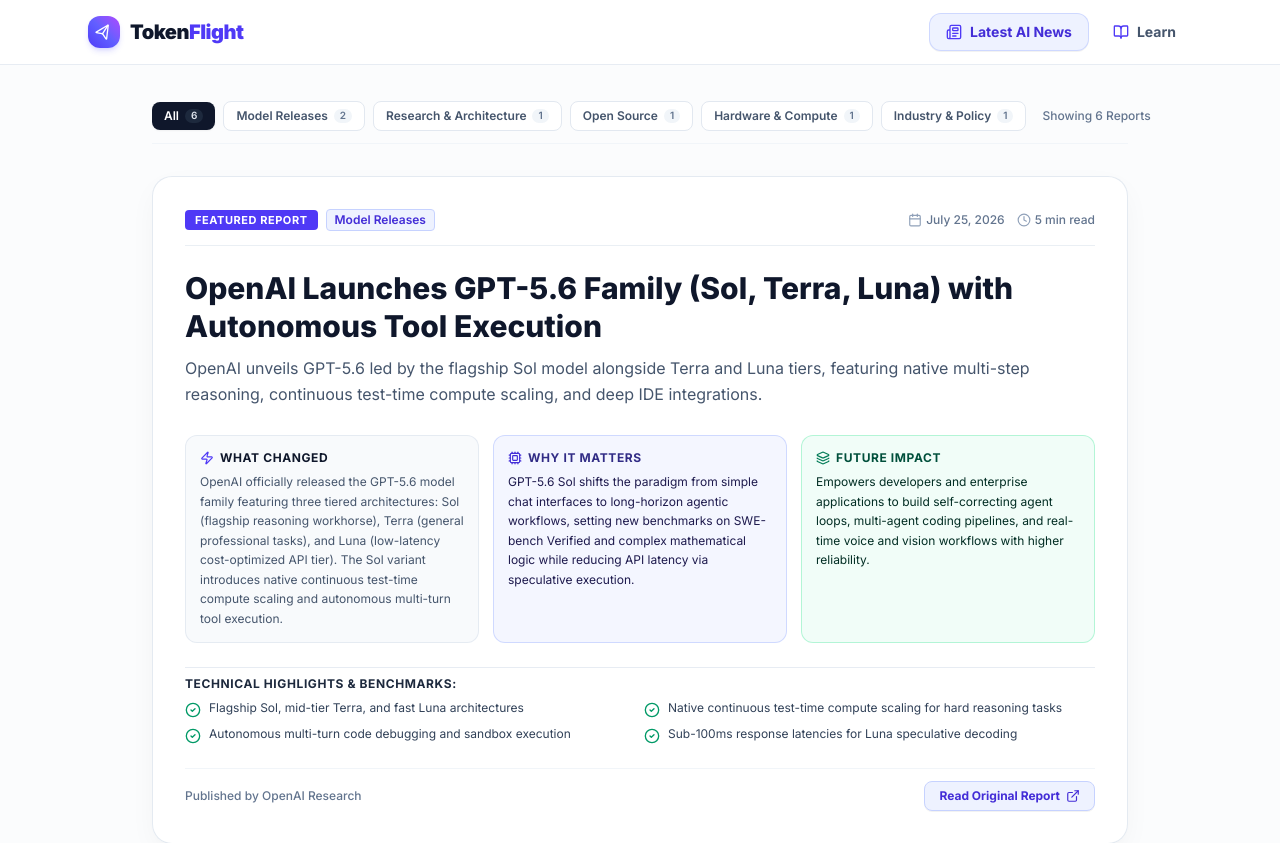
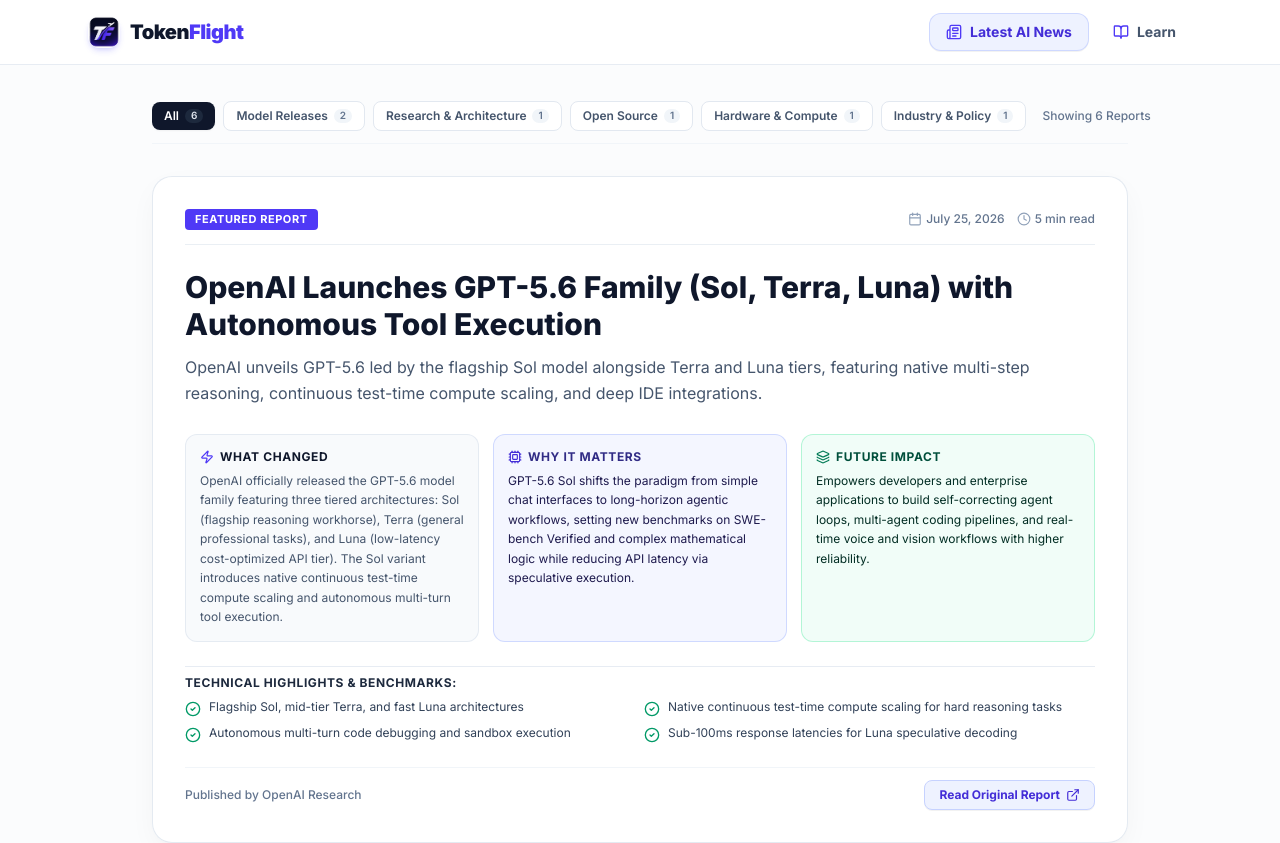
Before and after one commit to moseslmathew/token-flight, a Next.js app: page / in a window 1280 px wide. Shown: the top 843 px of the page. Built offline with nearby package versions, Linux system fonts and the light colour scheme.

Commit message:
feat: add app-logo icon, update GPT-5.6 AI news reports, and optimize logo styling

```diff
--- a/app/layout.tsx
+++ b/app/layout.tsx
@@ -10,6 +10,13 @@
   title: 'TokenFlight — AI & Token Engineering Notes',
   description: 'First-principles engineering notes, visual architectural breakdowns, and code implementations covering LLMs, Transformers, RAG, and Machine Learning.',
   keywords: ['TokenFlight', 'AI Blog', 'Machine Learning', 'Transformers', 'LLM', 'Tokenization', 'BPE'],
+  icons: {
+    icon: [
+      { url: '/app-logo.png', type: 'image/png' },
+    ],
+    shortcut: '/app-logo.png',
+    apple: '/app-logo.png',
+  },
 };
 
 export default function RootLayout({
--- a/app/page.tsx
+++ b/app/page.tsx
@@ -76,9 +76,6 @@
             <div className="flex items-center gap-2 flex-wrap">
               <span className="px-2.5 py-0.5 rounded bg-indigo-600 text-white font-bold text-[10px] sm:text-[11px] uppercase tracking-wider">
                 Featured Report
-              </span>
-              <span className="px-2 py-0.5 rounded bg-indigo-50 text-indigo-700 border border-indigo-200 font-semibold text-[11px] sm:text-xs">
-                {featuredNews.category}
               </span>
             </div>
 
--- a/components/Navbar.tsx
+++ b/components/Navbar.tsx
@@ -2,8 +2,9 @@
 
 import React from 'react';
 import Link from 'next/link';
+import Image from 'next/image';
 import { usePathname } from 'next/navigation';
-import { BookOpen, Newspaper, Send } from 'lucide-react';
+import { BookOpen, Newspaper } from 'lucide-react';
 
 export default function Navbar() {
   const pathname = usePathname();
@@ -16,9 +17,13 @@
       <div className="max-w-6xl mx-auto px-4 sm:px-6 h-16 flex items-center justify-between gap-4">
         {/* Brand Logo */}
         <Link href="/" className="flex items-center gap-2.5 group shrink-0">
-          <div className="w-8 h-8 rounded-xl bg-gradient-to-tr from-indigo-600 via-indigo-500 to-purple-500 flex items-center justify-center text-white shadow-md shadow-indigo-500/20 group-hover:scale-105 transition-transform duration-200">
-            <Send className="w-4 h-4 transform -rotate-12 translate-x-[-1px] translate-y-[1px]" />
-          </div>
+          <Image
+            src="/app-logo.png"
+            alt="TokenFlight Logo"
+            width={32}
+            height={32}
+            className="w-8 h-8 rounded-xl object-cover shadow-md shadow-indigo-500/20 group-hover:scale-105 transition-transform duration-200"
+          />
           <span className="font-black text-lg sm:text-xl tracking-tight text-slate-900">
             Token<span className="text-indigo-600">Flight</span>
           </span>
```
Also changed, not shown: public/app-logo.png (added).
